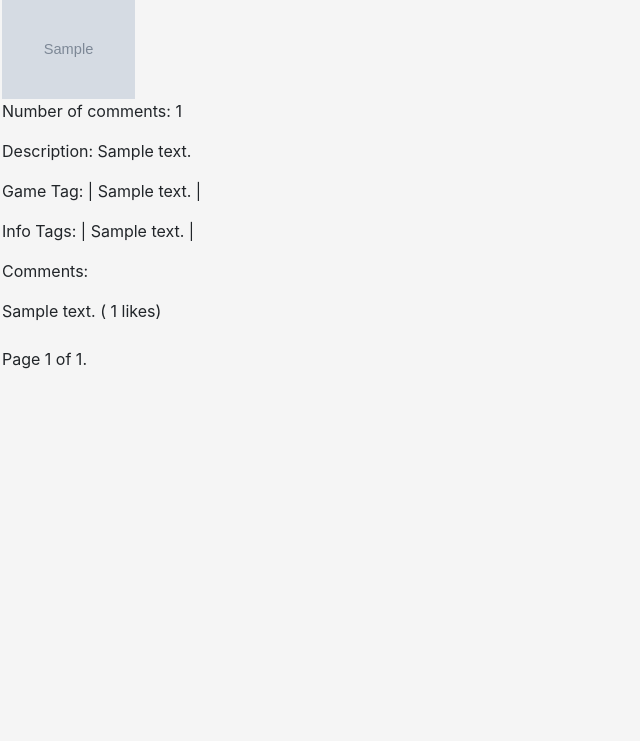
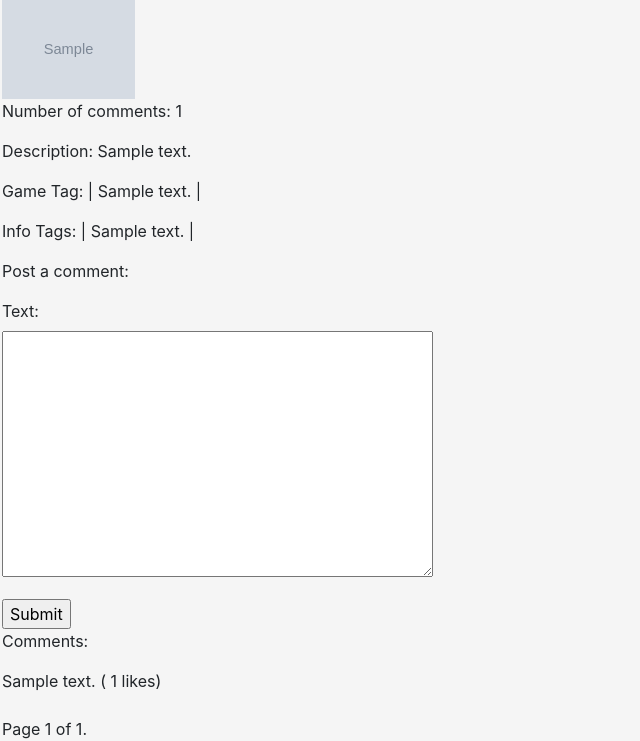
Before and after one commit to settlemysettle/SettleMySettle, a Django app: page /settle/post/1 in a window 1280 px wide. Shown: the part 111-852 px from the top of the page, without its empty margins (0-640 px from the left). Before the commit the page ends 480 px from the top, so only its background shows below. Run offline with Django 3.2, Linux system fonts and the light colour scheme; tables that the repository leaves empty hold one stand-in row (values such as "Sample post"); grey boxes marked "Sample" are stand-in pictures; data that the repository does not hold is empty; some libraries are stand-ins or nearby versions.

Commit message:
Very basic comment form (it won't work until logging in is sorted)

```diff
--- a/settle/forms.py
+++ b/settle/forms.py
@@ -6,7 +6,7 @@ class CommentForm(forms.ModelForm):
     """The form for posting a new comment."""
 
     # Will inherit the fields from the comment model
-    text = forms.CharField(max_length=300, widget=forms.Textarea)
+    text = forms.CharField(max_length=300, widget=forms.Textarea, required=True)
 
     class Meta:
         # Choose the Comment model
--- a/settle/views.py
+++ b/settle/views.py
@@ -7,7 +7,7 @@ from django.shortcuts import redirect
 from django.db.models import Count
 from settle.steam_news import get_news
 from settle.models import Post, Comment, Tag, User
-from settle.forms import SignupForm
+from settle.forms import SignupForm, CommentForm
 from django import forms
 from django.utils import timezone
 from settle.validators import CPasswordValidator
@@ -107,6 +107,28 @@ def post(request, post_id):
     context_dict["comments"] = comments
     context_dict["comment_count"] = comment_count
 
+    if request.method == 'POST':
+        # Use the signup_form
+        comment_form = CommentForm(data=request.POST)
+        context_dict['form'] = comment_form
+
+        # Check the data given is valid
+        if comment_form.is_valid():
+            # Get the user from the form
+            newComment = comment_form.save(commit=False)
+            # Get the cleaned data
+            text = comment_form.cleaned_data['text']
+            newComment.save()
+        else:
+            # Print the errors from the form
+            print(comment_form.errors)
+    else:
+        # Give it back an empty form
+        comment_form = CommentForm()
+        context_dict['form'] = comment_form
+
+
+
     return render(request, 'settle/post.html', context=context_dict)
 
 
@@ -150,7 +172,6 @@ def signup(request):
 
     return render(request, 'settle/register.html', {'form': signup_form, 'registered': registered})
 
-
 def user_login(request):
     # If request is post, pull out relevent data
     if request.method == 'POST':
--- a/templates/settle/post.html
+++ b/templates/settle/post.html
@@ -22,6 +22,28 @@
     {% endfor %}
     |
     </p>
+</div>
+
+<div>
+    <p>Post a comment:</p>
+    <form id="comment_form" method="post" action="" enctype="multipart.form-data">
+
+    {% csrf_token %}
+    {% for field in form %}
+    <p>
+        {{ field.label_tag }}<br>
+        {{ field }}
+        {% if field.help_text %}
+        <small style="color: grey">{{ field.help_text }}</small>
+        {% endif %}
+        {% for error in field.errors %}
+        <p style="color: red">{{ error }}</p>
+        {% endfor %}
+    </p>
+    {% endfor %}
+
+    <input type="submit" name="submit" value="Submit" />
+</form>
 </div>
 
 <div>
```
